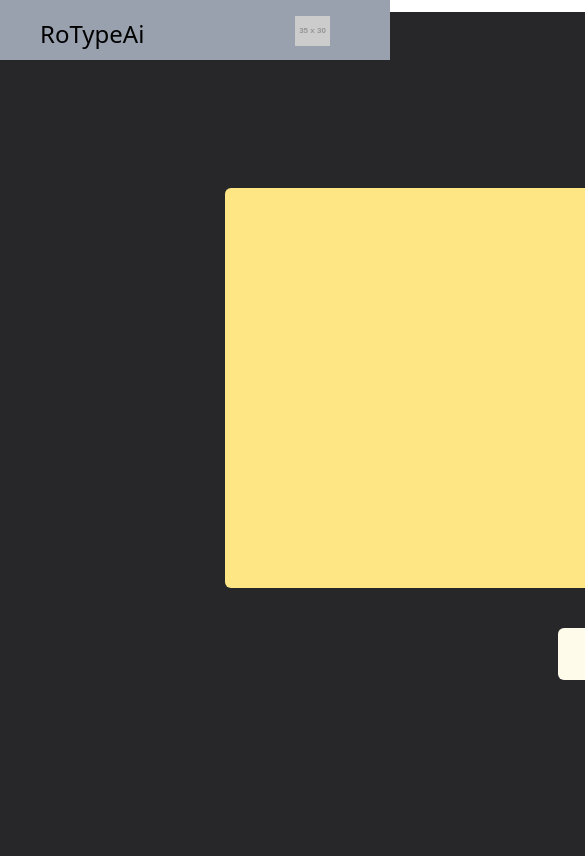
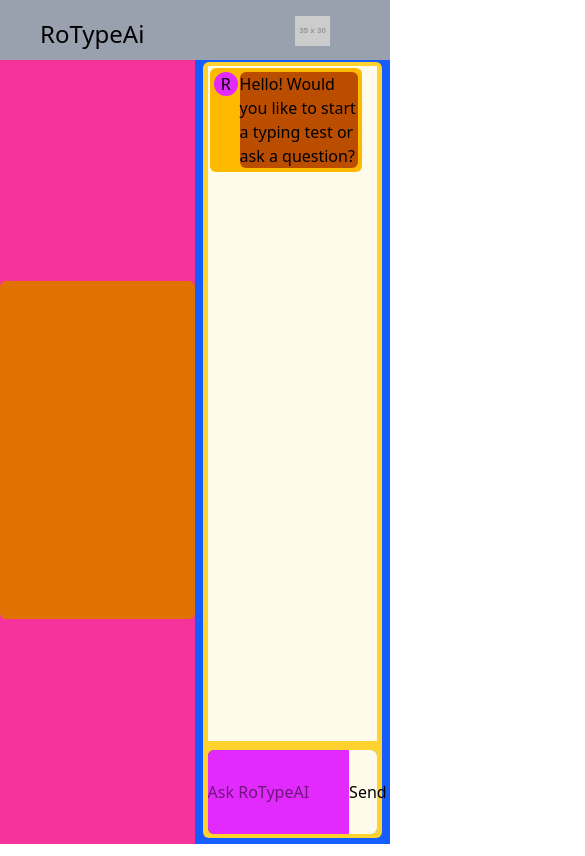
Before and after one commit to CMPT-276-SPRING-2025/final-project-23-fields, a React (Vite) app: page /Chatbot in a window 390 px wide. Shown: the top 856 px of the page, 585 px wide, since content can reach past the window. Built offline with nearby package versions, Linux system fonts and the light colour scheme; no server answers.

Commit message:
feat: fixed responsive design for Gemini.jsx, Typing.jsx and Chatbot.jsx

```diff
--- a/src/components/Gemini.jsx
+++ b/src/components/Gemini.jsx
@@ -59,8 +59,48 @@ export default function Gemini({ paragraph, setParagraph, botResponse, setBotRes
             { user: userInput, bot: response.slice(5).trim() }
         ]);
 
+        console.log(history);
+
         setUserInput('');
     };
+
+    const rowOutput = (message, index, sender) => {
+        if (sender === 'user') {
+            if (index != 0) {
+                return (
+                    <>
+                        <div className="flex justify-end">
+                            <div className="flex flex-row p-1 rounded-md max-w-[90%] mt-[0.5vw] mr-[0.5vw] ml-[0.5vw] bg-amber-400">
+                                <div className="bg-amber-700 mr-[0.5vw] rounded-md">
+                                    {message}
+                                </div>
+                                <div className="min-w-[1.5rem] max-h-[1.5rem] rounded-[50%] text-center bg-fuchsia-500">
+                                    Y
+                                </div>
+                            </div>
+                        </div>
+                    </>
+                )
+            }
+        }
+        else {
+            return (
+                <>
+                    <div className="flex justify-start">
+                        <div className="flex flex-row p-1 rounded-md max-w-[90%] mt-[0.5vw] mr-[0.5vw] ml-[0.5vw] bg-amber-400">
+                            <div className="min-w-[1.5rem] max-h-[1.5rem] rounded-[50%] text-center bg-fuchsia-500">
+                                R
+                            </div>
+                            <div className="bg-amber-700 ml-[0.5vw] rounded-md">
+                                {message}
+                            </div>
+                        </div>
+                    </div>
+                </>
+            )
+        }
+
+    }
 
     useEffect(() => {
         if (paragraph.text) {
@@ -91,22 +131,33 @@ export default function Gemini({ paragraph, setParagraph, botResponse, setBotRes
                 <button type="submit">Send</button>
             </form>
             */}
-            <div className="bg-zinc-800 flex items-center justify-center min-h-screen  overflow-hidden">
-                <div className="bg-amber-200 h-200 w-150 flex flex-col justify-center rounded-md">
+            <div className="flex flex-[1_1_0] bg-blue-600 w-full h-full overflow-auto justify-center items-center min-w-[50%] md:min-w-[45%] lg:min-w-0">
+                <div className="flex flex-col bg-amber-300 items-center justify-around rounded-md w-[30vw] h-[92vh] min-w-11/12 lg:min-w-3/5">
                     {/* Chat Output */}
-                    <div className="bg-amber-50 ml-5 h-160 max-h-160 w-140 max-w-140 flex-col overflow-scroll overflow-x-hidden">
-                            {
-                                history.map((message,index) =>(
-                                    <div key={index} className="p-1 max-w-fit mb-2">
-                                      {index !== 0 && <div className="bg-amber-400 rounded-md mb-2">User: {message.user}</div>}
-                                        <div className="bg-amber-100 rounded-md">Bot: {message.bot}</div>
-                                    </div>
-                                ))
-                            }
+                    <div className="flex flex-col items-center">
+                        <div className="bg-amber-50 h-[80vh] w-[29vw] overflow-scroll overflow-x-hidden min-w-18/12 md:min-w-14/10 lg:min-w-0">
+                                {
+                                    history.map((message,index) =>(
+                                        <div key={index}>
+                                            {/* User Response*/}
+                                            {rowOutput(message.user, index, 'user')}
+                                            {/* Bot Response  */}
+                                            {rowOutput(message.bot, index, 'bot')}
+                                        </div>
+                                        //<div key={index} className={`flex ${message.user ? 'justify-end' : 'justify-start'}`}>
+                                          //  <div className="flex flex-row p-1 rounded-md max-w-[90%] mt-[0.5vw] mr-[0.5vw] bg-amber-400">
+                                            //    {index !== 0 && <div className="bg-amber-400 rounded-md mb-2">User: {message.user}</div>}
+                                              //  <div className="bg-amber-100 rounded-md">Bot: {message.bot}</div>
+                                           // </div>
+                                       // </div>
+                                    ))
+                                }
+                                <div className="mb-1"></div>
+                        </div>
                     </div>
                     {/* Input */}
-                    <div className="bg-green-700 mt-5 mx-5 h-20 rounded-lg grid grid-cols-[450px_1fr]">
-                        <form onSubmit={handleSubmit} className="bg-pink-200 rounded-l-md">
+                    <div className="bg-green-700 flex h-[10vh] w-[29vw] rounded-md min-w-19/20 md:min-w-79/80 lg:min-w-0">
+                        <form onSubmit={handleSubmit} className="bg-fuchsia-500 min-w-10/12 rounded-l-md">
                             <input className="h-full w-full"
                                 type="text"
                                 placeholder="Ask RoTypeAI"
@@ -115,7 +166,7 @@ export default function Gemini({ paragraph, setParagraph, botResponse, setBotRes
                             </input>
                         </form>
                         <button
-                        className="bg-amber-50 rounded-r-md flex justify-center items-center cursor-pointer"
+                        className="bg-amber-50 min-w-2/12 rounded-r-md cursor-pointer"
                         onClick={handleSubmit}>Send
                         </button>
                     </div>
--- a/src/components/Typing.jsx
+++ b/src/components/Typing.jsx
@@ -299,13 +299,13 @@ export default function Typing({ paragraph, results, updateParagraph, updateResu
         </div>
         </div>
         */}
-        <div className="bg-zinc-800 inline-flex flex-col items-center justify-center">
-              <div className="bg-amber-200 h-100 w-200 flex flex-col justify-center items-center rounded-md">
+        <div className="flex flex-[2_1_0] flex-col bg-pink-500 justify-center items-center overflow-auto sm:min-w-[50%] md:min-w-[55%] lg:min-w-0">
+              <div className="bg-amber-600 lg:w-[50vw] h-[40vh] w-full  items-center justify-center flex rounded-md">
                 <div id="typingtestcontainer" className="hidden">
                   <div id="typingtestheader">
                     <div id="typingtimer" className="text-center">0</div>
                   </div>
-                  <div id="typingtest" tabIndex="0" className="group relative leading-relaxed h-24 overflow-hidden bg-red-300 focus:bg-blue-300">
+                  <div id="typingtest" tabIndex="0" className="group relative leading-relaxed h-[25rem] overflow-hidden bg-red-300 focus:bg-blue-300">
                     <div id="words" className="blur-sm group-focus:blur-none"></div>
                     <div id="cursor" className="blur-sm group-focus:blur-none fixed w-0.5 h-6 bg-black"></div>
                     <div id="focus-error" className="absolute pt-8 text-center inset-0 select-none group-focus:hidden">Click here to resume</div>
@@ -326,9 +326,6 @@ export default function Typing({ paragraph, results, updateParagraph, updateResu
                   </div>
                 </div>
               </div>
-              <div className="mt-10 bg-amber-50 px-10 py-3.5 rounded-md cursor-pointer">
-                    Restart
-              </div>
         </div>
     </>
   )
--- a/src/pages/Chatbot.jsx
+++ b/src/pages/Chatbot.jsx
@@ -73,7 +73,7 @@ function Chatbot() {
     return (
        <>
             <Header notLandingPage={true}/>
-            <div className="bg-gray-400 h-screen grid grid-cols-[1250px_1fr] mt-3">
+            <div className="bg-gray-200 flex h-screen justify-center pt-14">
                 <Typing paragraph={paragraph} updateParagraph={updateParagraph} results={results} updateResults={updateResults} typingTime={typingTime} setTypingTime={setTypingTime}/>
                 <Gemini paragraph={paragraph} setParagraph={setParagraph}
                 botResponse={botResponse} setBotResponse={setBotResponse}
```
